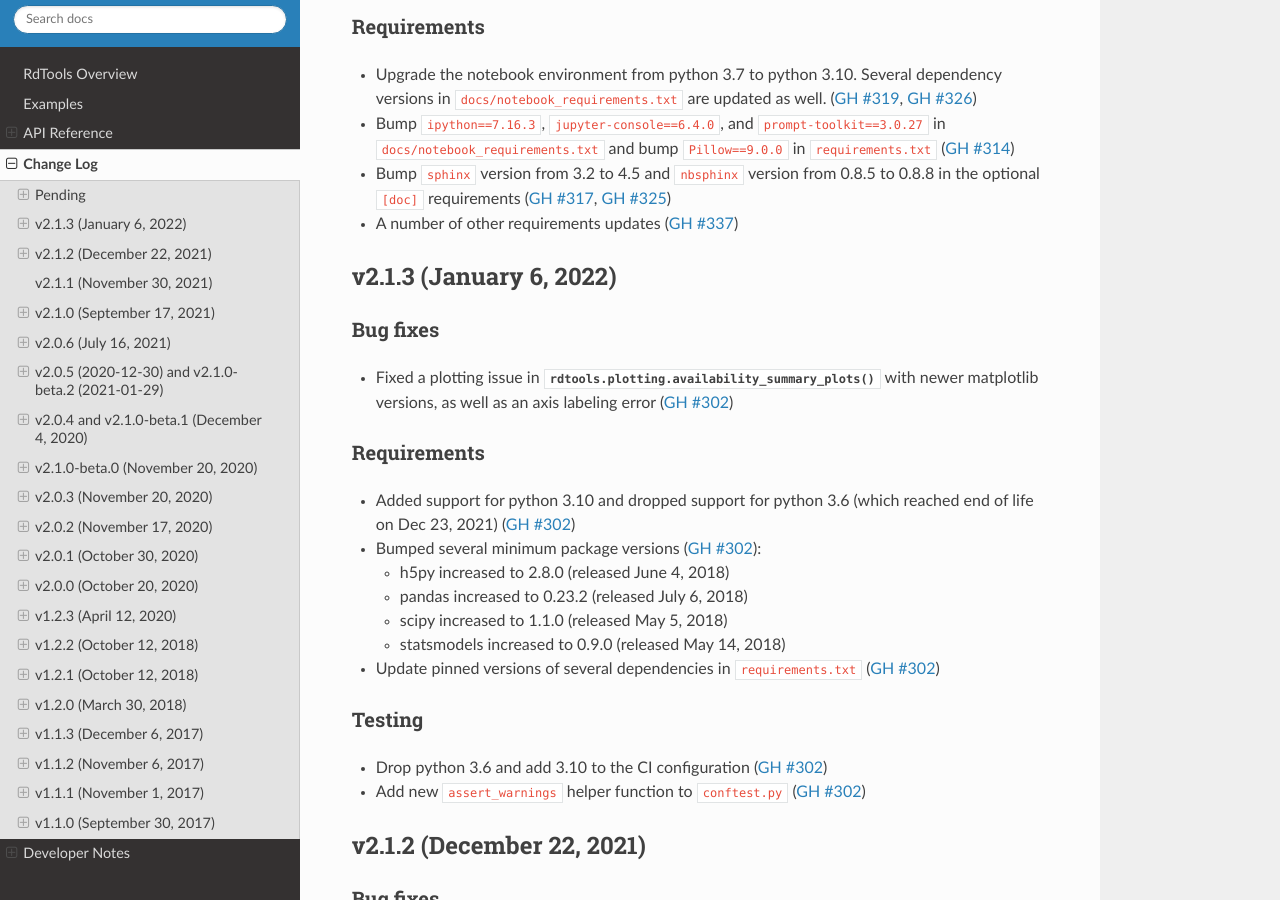
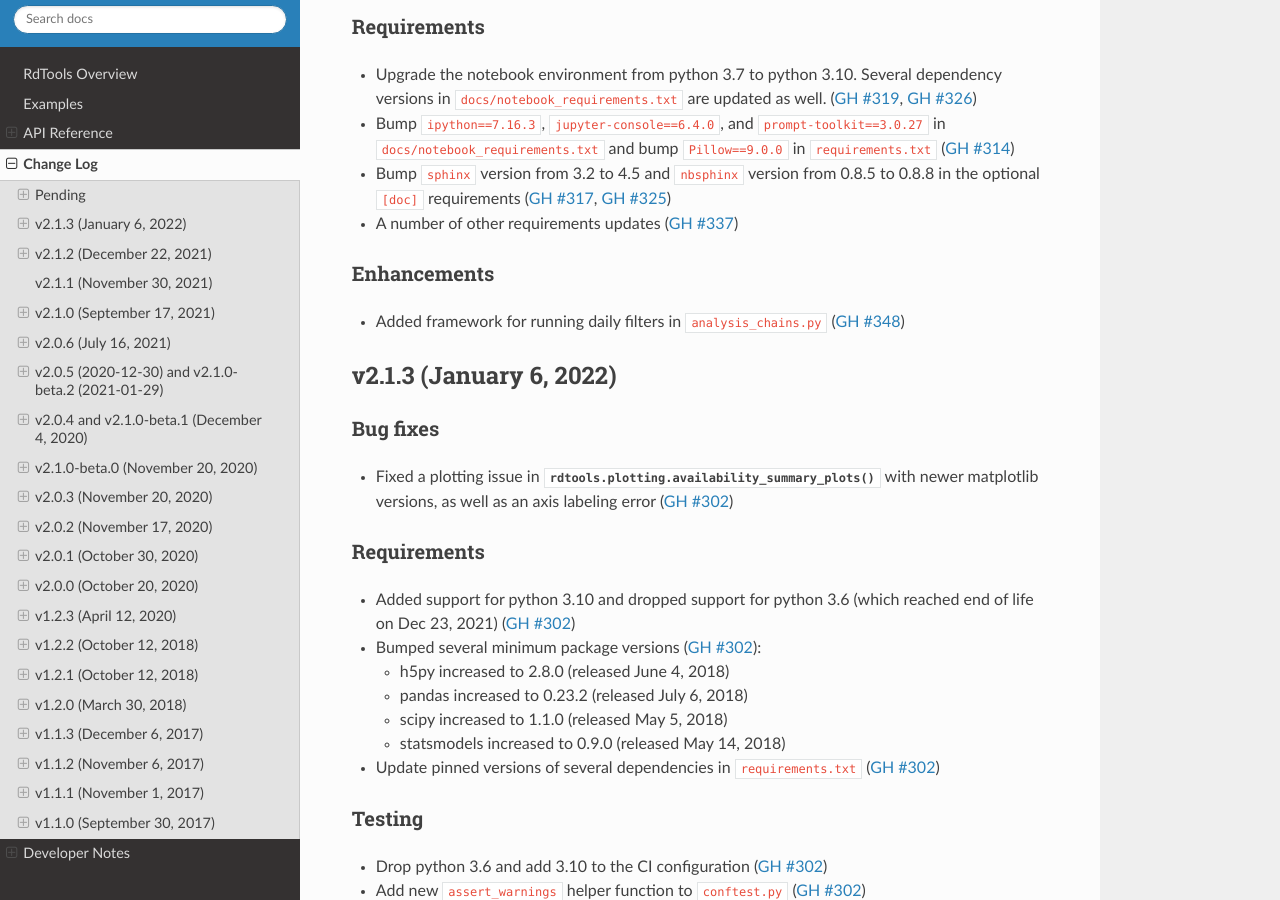
Before and after one commit to NREL/rdtools, a Sphinx documentation site: the page built from docs/sphinx/source/changelog.rst, in a window 1280 px wide and 900 px high, scrolled down 301 px. Built offline with Sphinx 7.4.7 and the Read the Docs theme 2.0.0, drawn with Linux system fonts in a browser that asks for light colours; pages that are not in the unit, such as notebooks, are missing from menus.

Commit message:
updated the pending changelog with pr

```diff
--- a/docs/sphinx/source/changelog/pending.rst
+++ b/docs/sphinx/source/changelog/pending.rst
@@ -17,3 +17,7 @@ Requirements
 * Bump ``sphinx`` version from 3.2 to 4.5 and ``nbsphinx`` version
   from 0.8.5 to 0.8.8 in the optional ``[doc]`` requirements (:pull:`317`, :pull:`325`)
 * A number of other requirements updates (:pull:`337`)
+
+Enhancements
+------------
+* Added framework for running daily filters in ``analysis_chains.py`` (:pull:`348`)
```
